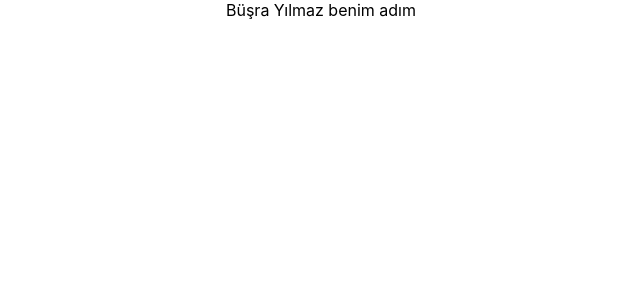
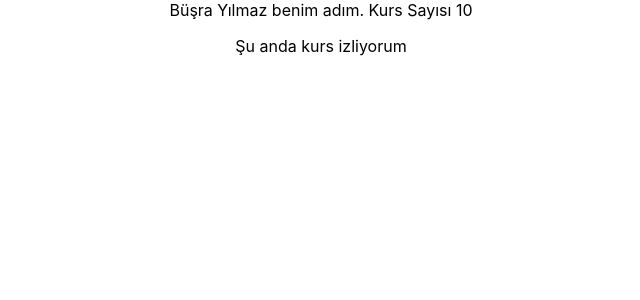
Before and after one commit to yilmaz-busra/react-ts, a React (Create React App) app: page / in a window 1280 px wide. Shown: the top 300 px of the page, without its empty margins (319-959 px from the left). Built offline with nearby package versions, Linux system fonts and the light colour scheme.

Commit message:
Number and boolean values sent as props

```diff
--- a/src/App.tsx
+++ b/src/App.tsx
@@ -5,7 +5,7 @@ function App() {
   return (
     <div className="App">
       {/* ts 'de props kullanımı 1. adım: Component import edilir 2. adım: Prop geçilir. 3.adım: Component sayfasına gidilir*/}
-      <Home name="Büşra Yılmaz" />
+      <Home name="Büşra Yılmaz" courseNumber={10} isNow={true} />
     </div>
   );
 }
--- a/src/components/Home.tsx
+++ b/src/components/Home.tsx
@@ -3,10 +3,22 @@ import React from "react";
 // 4.adım :gelen propların typlerı tanımlanır
 type HomeProps = {
   name: string;
+  courseNumber: number;
+  isNow: boolean;
 };
 
 function Home(props: HomeProps) {
-  return <div> {props.name} benim adım</div>;
+  return (
+    <div>
+      {" "}
+      {props.name} benim adım. Kurs Sayısı {props.courseNumber}
+      {props.isNow ? (
+        <p>Şu anda kurs izliyorum</p>
+      ) : (
+        <p>"Şu anda kurs izlemiyorum</p>
+      )}
+    </div>
+  );
 }
 
 export default Home;
```
